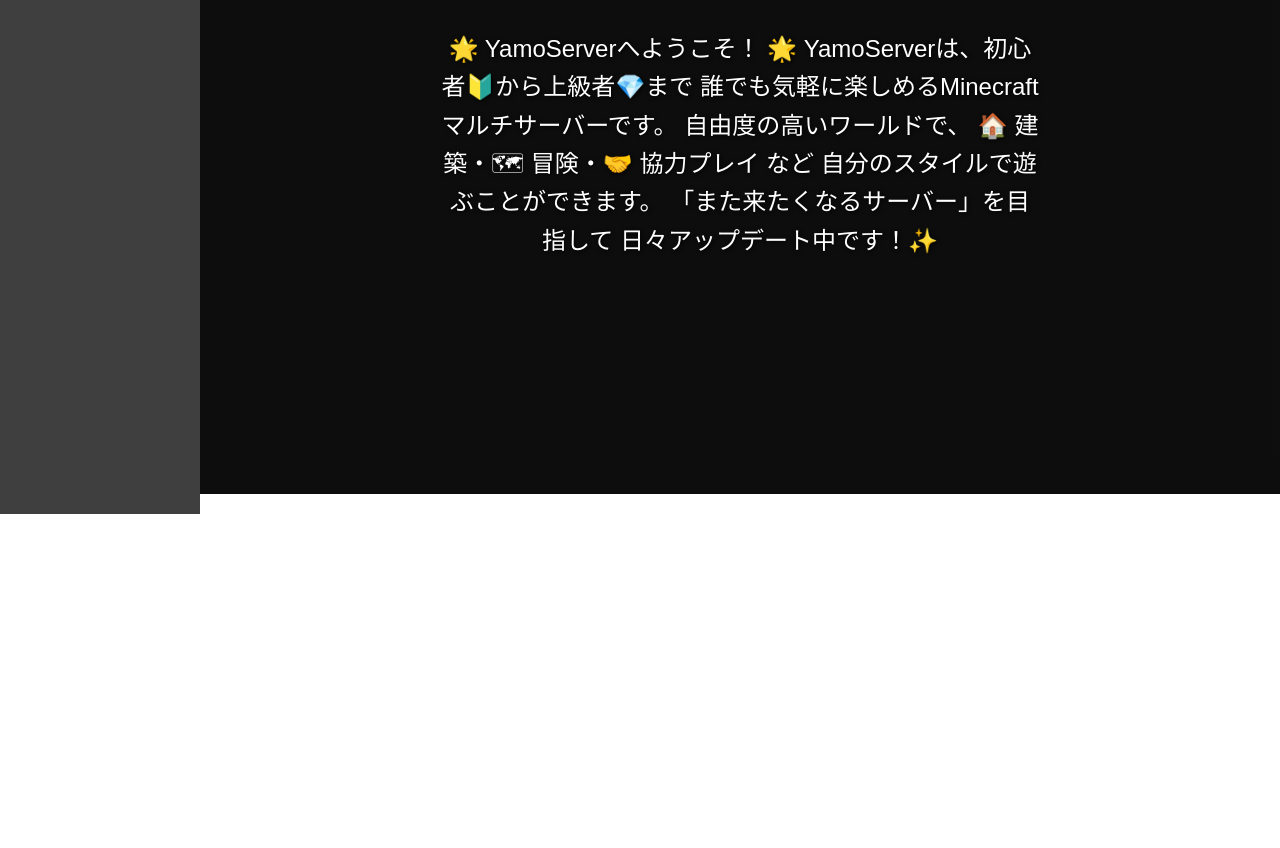
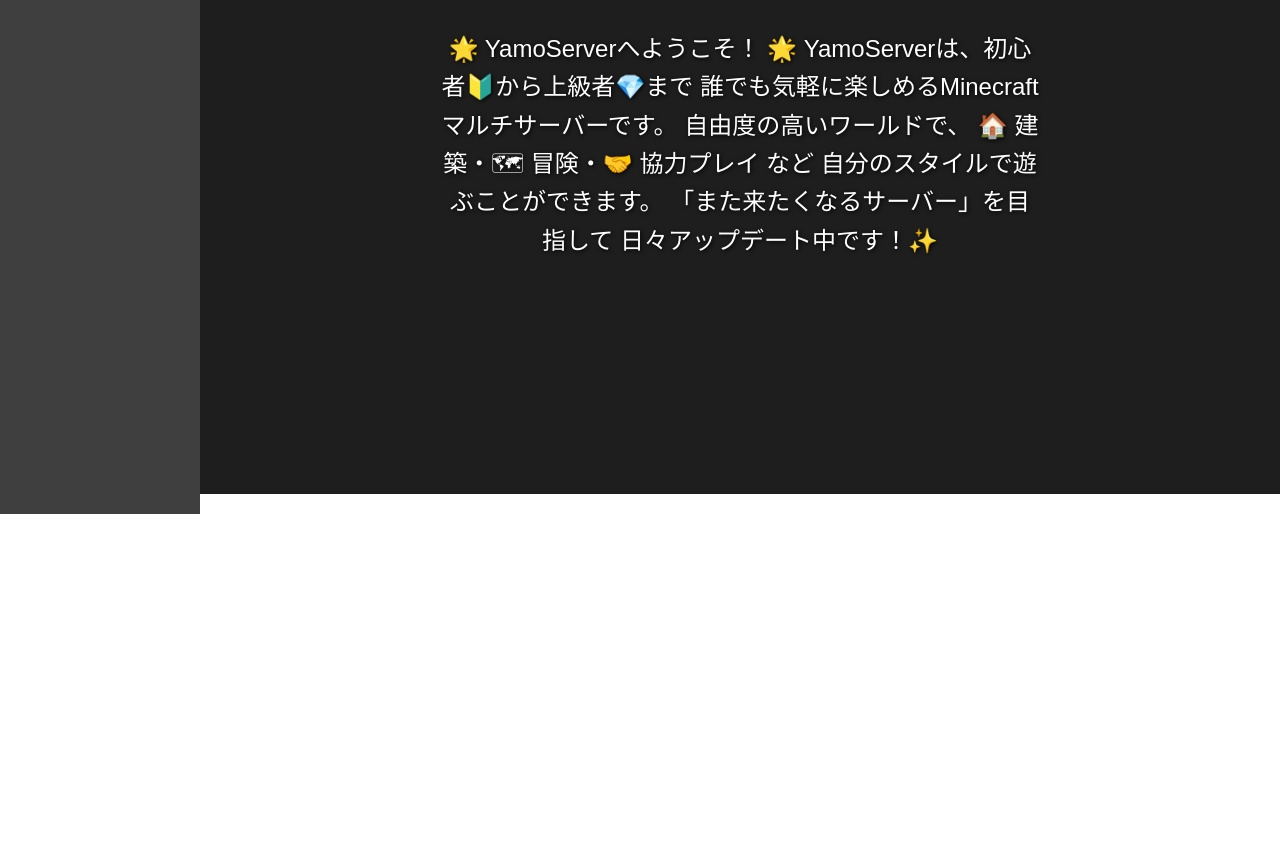
Before and after one commit to yamoyamo0224-spec/serverweb, a plain HTML site: page index.html in a window 1280 px wide. Shown: the part 306-1154 px from the top of the page. Drawn offline with Linux system fonts and the light colour scheme.

Commit message:
Update index.html

```diff
--- a/index.html
+++ b/index.html
@@ -75,13 +75,6 @@ body, html {
 }
 
 /* 背景暗くする（文字見やすく） */
-.page::before {
-  content: "";
-  position: absolute;
-  inset: 0;
-  background: rgba(0,0,0,0.55);
-  z-index: 0;
-}
 
 .page > * {
   position: relative;
```
